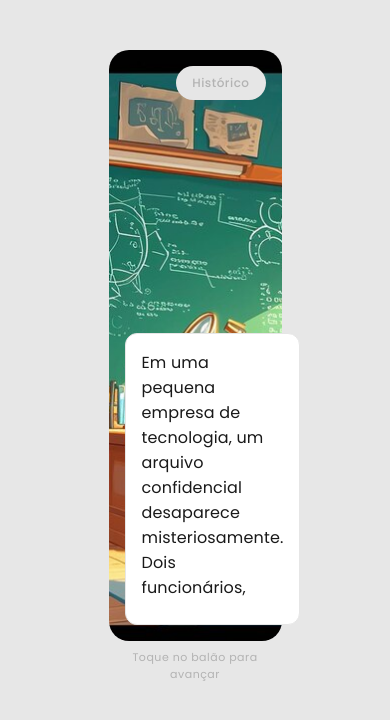
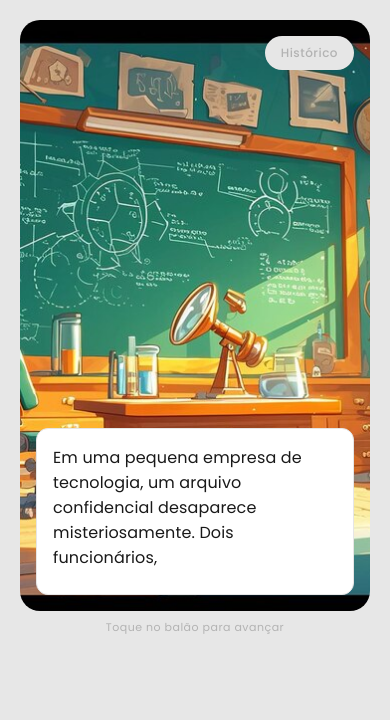
Before and after one commit to Santos-Samuels/storyteller-frontend, a React (Vite) app: page / in a window 390 px wide. Shown: the top 720 px of the page. Built offline with nearby package versions, Linux system fonts and the light colour scheme.

Commit message:
style: max screen content

```diff
--- a/src/index.css
+++ b/src/index.css
@@ -14,30 +14,9 @@ body {
   max-width: 70%;
   margin: auto;
   padding: 50px;
-}
 
-@keyframes typing {
-  from {
-    width: 0;
-  }
-  to {
-    width: 100%;
+  @media screen and (max-width: 1024px) {
+    max-width: 100%;
+    padding: 20px;
   }
 }
-
-@keyframes blink {
-  50% {
-    border-color: transparent;
-  }
-}
-
-.typing-effect {
-  font-family: monospace;
-  font-size: 24px;
-  white-space: nowrap;
-  overflow: hidden;
-  width: 0;
-  display: inline-block;
-  border-right: 3px solid black;
-  animation: typing 3s steps(30, end) forwards, blink 0.8s infinite;
-}
```
